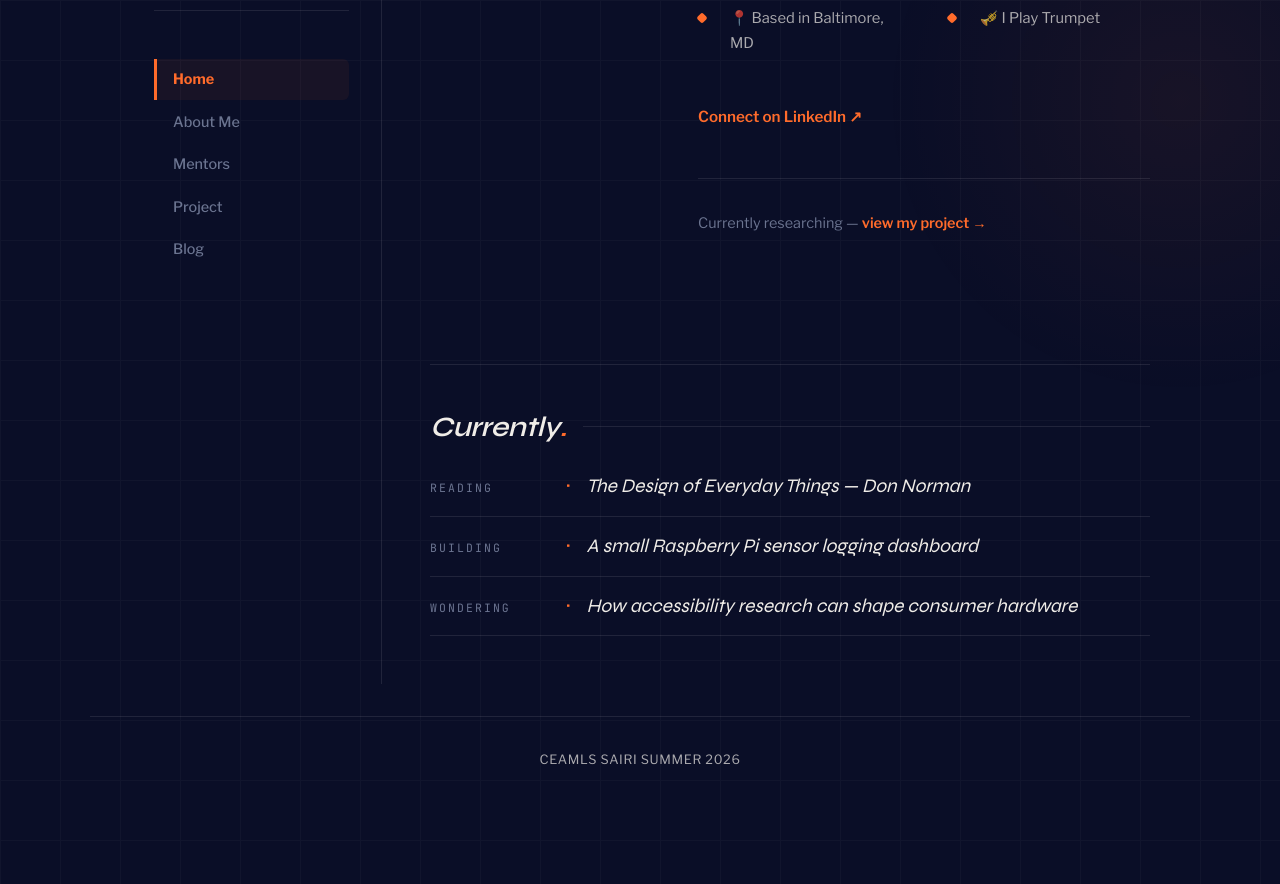
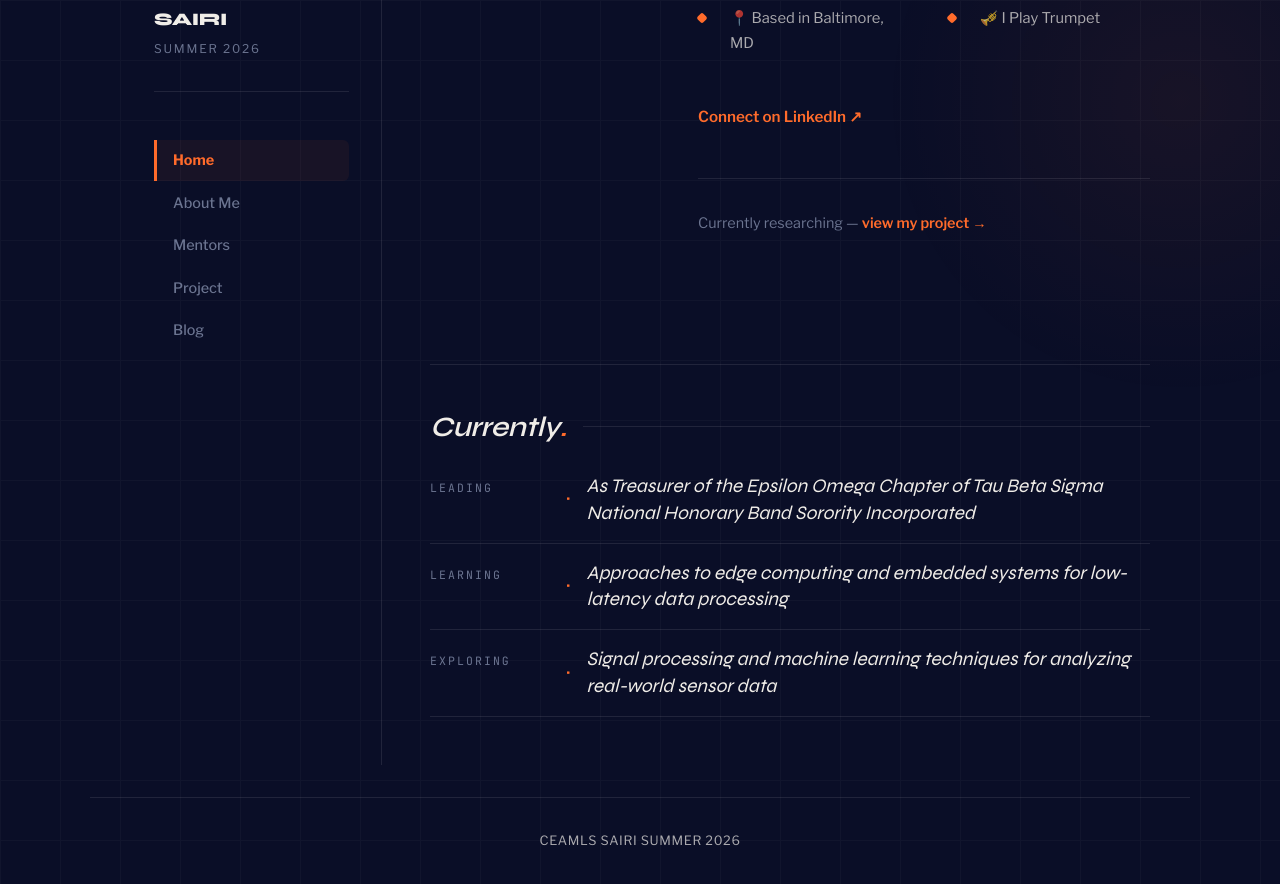
Before and after one commit to KSMerch/ksmerchceamls26.github.io, a Jekyll site: the page built from index.md, in a window 1280 px wide and 900 px high, scrolled down 489 px. Shown: the top 884 px of the window. Built offline with Jekyll 4.4.1, drawn with Linux system fonts in a browser that asks for light colours; before the commit the page ends 1308 px from its top, so only the background shows below that.

Commit message:
Update index.md

```diff
--- a/index.md
+++ b/index.md
@@ -17,10 +17,10 @@ image: assets/images/GraduationHeadshot.jpg
 
 # A "Currently" block — three short status lines for the home page.
 currently:
-  - label: Reading
-    text: "The Design of Everyday Things — Don Norman"
-  - label: Building
-    text: "A small Raspberry Pi sensor logging dashboard"
-  - label: Wondering
-    text: "How accessibility research can shape consumer hardware"
+  - label: Leading
+    text: "As Treasurer of the Epsilon Omega Chapter of Tau Beta Sigma National Honorary Band Sorority Incorporated"
+  - label: Learning
+    text: "Approaches to edge computing and embedded systems for low-latency data processing"
+  - label: Exploring
+    text: "Signal processing and machine learning techniques for analyzing real-world sensor data"
 ---
```
